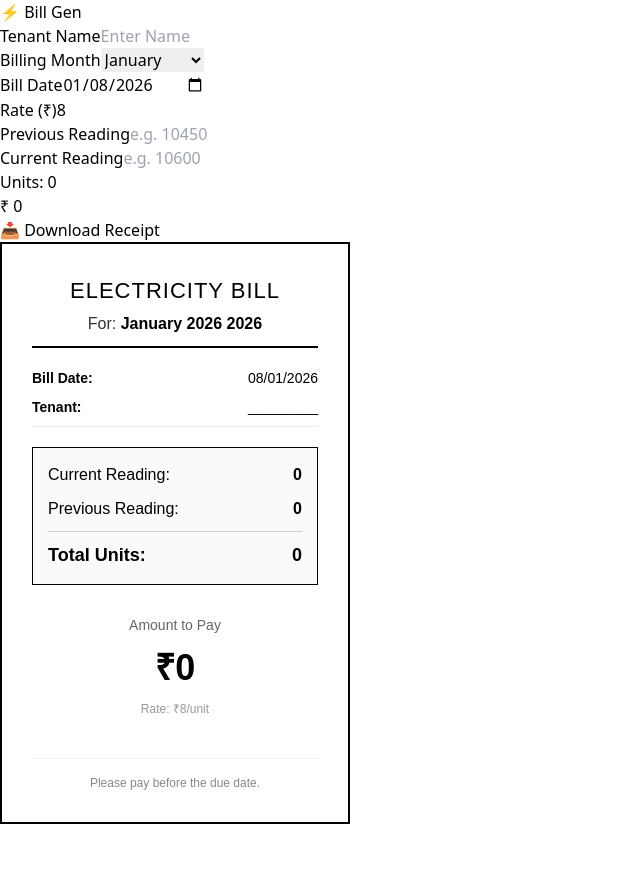
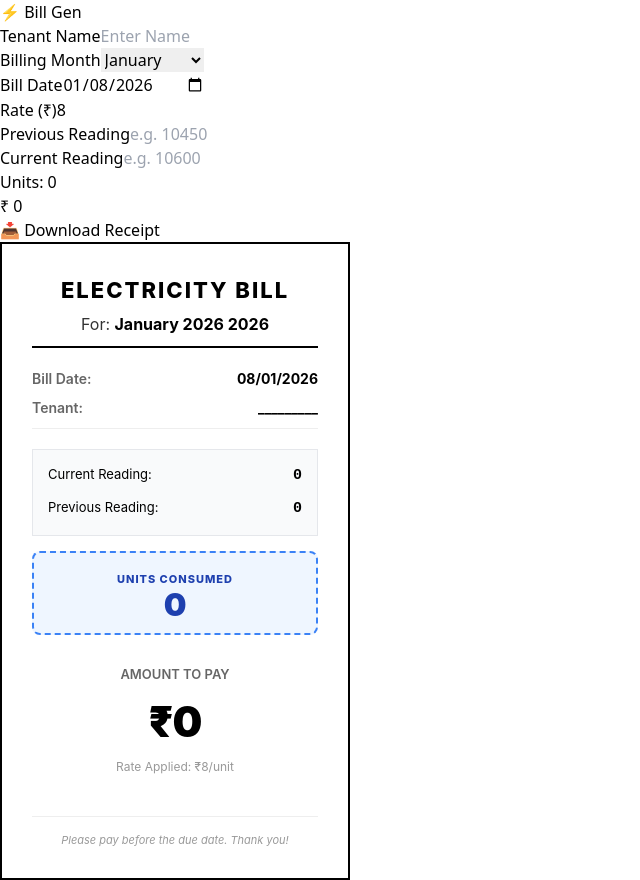
Before and after one commit to Uday-S-Rathore/bill-generator, a React (Vite) app: page / in a window 1280 px wide. Shown: the whole page, without its empty margins (0-640 px from the left). Before the commit the page ends 824 px from the top, so only its background shows below. Built offline with nearby package versions, Linux system fonts and the light colour scheme.

Commit message:
Complete reset to bulletproof version

```diff
--- a/src/components/BillTemplate.jsx
+++ b/src/components/BillTemplate.jsx
@@ -5,11 +5,15 @@ const BillTemplate = React.forwardRef(({ data }, ref) => {
   const totalAmount = units * Number(data.rate);
   const formatNumber = (num) => new Intl.NumberFormat('en-IN').format(num);
 
-  // Helper to change 2026-01-09 -> 09/01/2026
   const formatDate = (dateString) => {
     if (!dateString) return '';
     const [year, month, day] = dateString.split('-');
     return `${day}/${month}/${year}`;
+  };
+
+  // The Modern Font Stack for a clean, professional look
+  const fontStyle = {
+    fontFamily: '-apple-system, BlinkMacSystemFont, "Segoe UI", Roboto, Helvetica, Arial, sans-serif'
   };
 
   return (
@@ -17,21 +21,19 @@ const BillTemplate = React.forwardRef(({ data }, ref) => {
       <div
         ref={ref}
         style={{
+          ...fontStyle,
           width: '350px',
           backgroundColor: '#ffffff',
           padding: '30px',
           color: '#000000',
-          fontFamily: 'Arial, sans-serif',
           border: '2px solid #000'
         }}
       >
         {/* Header */}
-        {/* Header section in BillTemplate.jsx */}
         <div style={{ textAlign: 'center', borderBottom: '2px solid #000', paddingBottom: '10px', marginBottom: '20px' }}>
-  <h2 style={{ margin: 0, fontSize: '22px', textTransform: 'uppercase', letterSpacing: '1px' }}>
+          <h2 style={{ margin: 0, fontSize: '22px', fontWeight: '800', textTransform: 'uppercase', letterSpacing: '2px' }}>
             Electricity Bill
           </h2>
-  {/* Restored the "For" label with first letter capital */}
           <p style={{ margin: '5px 0 0 0', fontSize: '16px', color: '#333' }}>
              For: <span style={{ fontWeight: 'bold', color: '#000' }}>{data.billMonth} 2026</span>
           </p>
@@ -40,46 +42,58 @@ const BillTemplate = React.forwardRef(({ data }, ref) => {
         {/* Basic Info */}
         <div style={{ marginBottom: '20px', fontSize: '14px' }}>
           <div style={{ display: 'flex', justifyContent: 'space-between', marginBottom: '8px' }}>
-            <span style={{ fontWeight: 'bold' }}>Bill Date:</span>
-            {/* Using the new formatter here */}
-            <span>{formatDate(data.billDate)}</span>
+            <span style={{ color: '#666', fontWeight: '600' }}>Bill Date:</span>
+            <span style={{ fontWeight: '700' }}>{formatDate(data.billDate)}</span>
           </div>
-          <div style={{ display: 'flex', justifyContent: 'space-between', borderBottom: '1px solid #eee', paddingBottom: '8px' }}>
-            <span style={{ fontWeight: 'bold' }}>Tenant:</span>
-            {/* Changed to 'capitalize' so it is not all caps */}
-            <span style={{ textTransform: 'capitalize' }}>{data.tenantName || '_________'}</span>
+          <div style={{ display: 'flex', justifyContent: 'space-between', borderBottom: '1px solid #eee', paddingBottom: '10px' }}>
+            <span style={{ color: '#666', fontWeight: '600' }}>Tenant:</span>
+            <span style={{ textTransform: 'capitalize', fontWeight: '700' }}>{data.tenantName || '_________'}</span>
           </div>
         </div>
 
-        {/* Calculations Box */}
-        <div style={{ backgroundColor: '#f9fafb', border: '1px solid #000', padding: '15px', marginBottom: '20px' }}>
-          <div style={{ display: 'flex', justifyContent: 'space-between', marginBottom: '10px' }}>
+        {/* Meter Readings Box */}
+        <div style={{ backgroundColor: '#f9fafb', border: '1px solid #e5e7eb', padding: '15px' }}>
+          <div style={{ display: 'flex', justifyContent: 'space-between', marginBottom: '10px', fontSize: '13px' }}>
             <span>Current Reading:</span>
-            <span style={{ fontWeight: 'bold' }}>{formatNumber(data.currReading || 0)}</span>
+            <span style={{ fontWeight: 'bold', fontFamily: 'monospace', fontSize: '15px' }}>{formatNumber(data.currReading || 0)}</span>
           </div>
-          <div style={{ display: 'flex', justifyContent: 'space-between', marginBottom: '10px' }}>
+          <div style={{ display: 'flex', justifyContent: 'space-between', fontSize: '13px' }}>
             <span>Previous Reading:</span>
-            <span style={{ fontWeight: 'bold' }}>{formatNumber(data.prevReading || 0)}</span>
-          </div>
-          <div style={{ borderTop: '1px solid #ccc', margin: '10px 0' }}></div>
-          <div style={{ display: 'flex', justifyContent: 'space-between', fontSize: '18px', fontWeight: 'bold' }}>
-            <span>Total Units:</span>
-            <span>{formatNumber(units > 0 ? units : 0)}</span>
+            <span style={{ fontWeight: 'bold', fontFamily: 'monospace', fontSize: '15px' }}>{formatNumber(data.prevReading || 0)}</span>
           </div>
         </div>
 
-        {/* Total Amount */}
-        <div style={{ textAlign: 'center', marginTop: '30px' }}>
-          <div style={{ fontSize: '14px', color: '#666' }}>Amount to Pay</div>
-          <div style={{ fontSize: '36px', fontWeight: 'bold', margin: '5px 0' }}>
+        {/* Change No. 2: Units Consumed Highlight Badge */}
+        <div
+          style={{
+            marginTop: '15px',
+            textAlign: 'center',
+            padding: '12px',
+            border: '2px dashed #3b82f6',
+            backgroundColor: '#eff6ff',
+            borderRadius: '8px'
+          }}
+        >
+            <span style={{ fontSize: '11px', color: '#1e40af', fontWeight: '800', textTransform: 'uppercase', letterSpacing: '1px' }}>
+                Units Consumed
+            </span>
+            <div style={{ fontSize: '32px', fontWeight: '900', color: '#1e40af', lineHeight: '1' }}>
+                {units > 0 ? units : 0}
+            </div>
+        </div>
+
+        {/* Total Amount Section */}
+        <div style={{ marginTop: '30px', textAlign: 'center' }}>
+          <div style={{ fontSize: '13px', color: '#666', fontWeight: '600', textTransform: 'uppercase' }}>Amount to Pay</div>
+          <div style={{ fontSize: '42px', fontWeight: '900', margin: '5px 0', letterSpacing: '-1px' }}>
             ₹{formatNumber(totalAmount > 0 ? totalAmount : 0)}
           </div>
-          <div style={{ fontSize: '12px', color: '#999' }}>Rate: ₹{data.rate}/unit</div>
+          <div style={{ fontSize: '12px', color: '#999', marginTop: '5px' }}>Rate Applied: ₹{data.rate}/unit</div>
         </div>
 
         {/* Footer */}
-        <div style={{ marginTop: '40px', borderTop: '1px solid #eee', paddingTop: '15px', textAlign: 'center', fontSize: '12px', color: '#888' }}>
-          Please pay before the due date.
+        <div style={{ marginTop: '40px', borderTop: '1px solid #eee', paddingTop: '15px', textAlign: 'center', fontSize: '11px', color: '#999', fontStyle: 'italic' }}>
+          Please pay before the due date. Thank you!
         </div>
       </div>
     </div>
```
Lines whose indentation alone changed are shown as unchanged.
